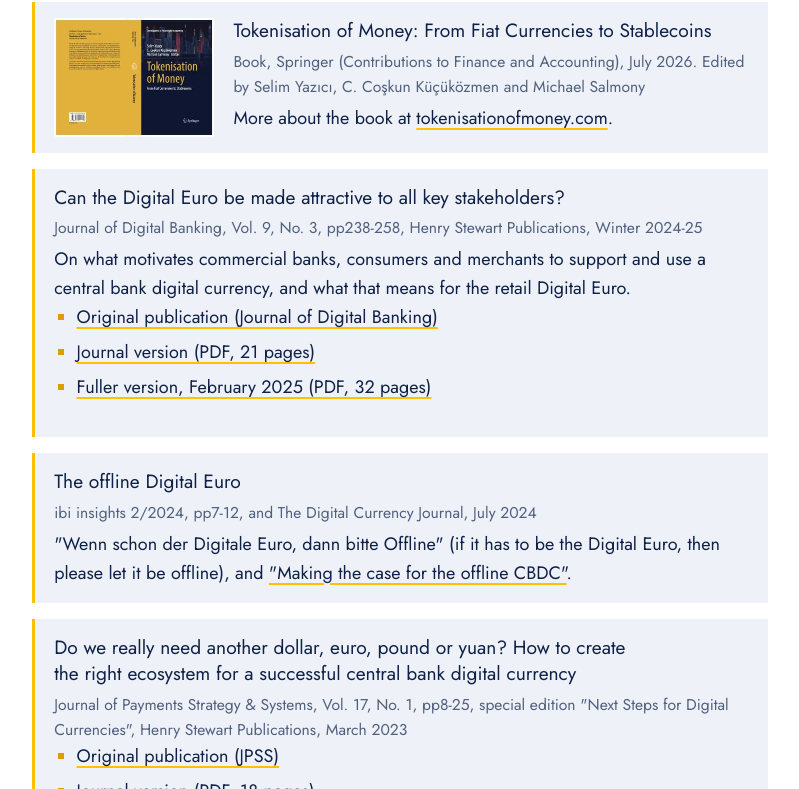
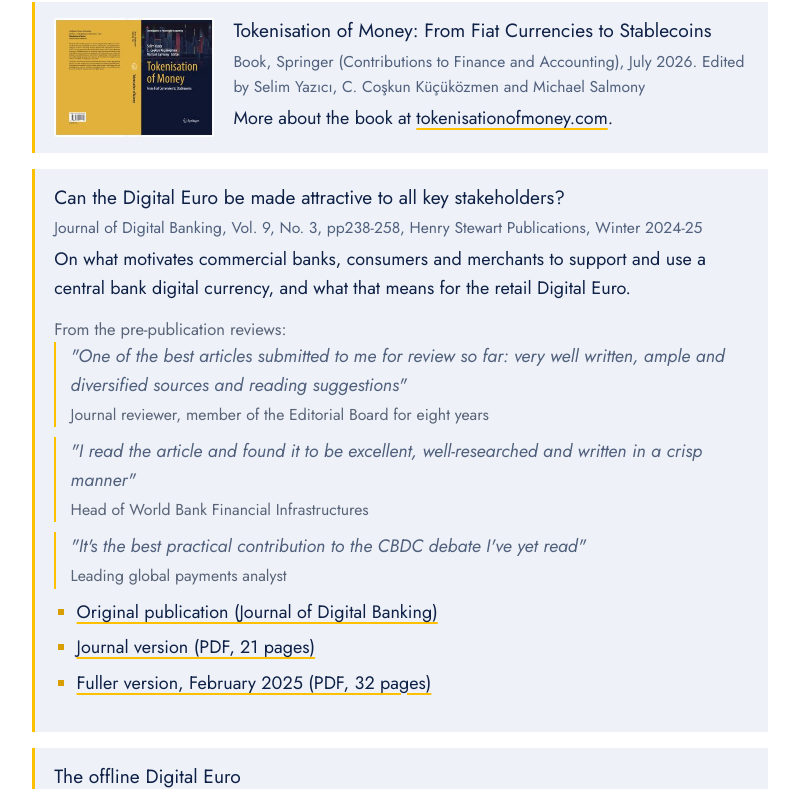
Before and after one commit to mgs49/payments-innovation-website, an Eleventy site: page src/publications.njk in a window 1280 px wide. Shown: the part 518-1307 px from the top of the page, without its empty margins (88-887 px from the left). Built offline with nearby package versions, Linux system fonts and the light colour scheme; Eleventy itself is replaced by a stand-in of ours; files that its build step writes are made by us from their sources.

Commit message:
Publications: reviewer quotes on the Digital Euro paper
Co-Authored-By: Claude Opus 5.5 <noreply@anthropic.com>
Claude-Session: https://claude.ai/code/session_012ZRZ6GaaFVVi3jHeFa15GL

```diff
--- a/src/assets/css/site.css
+++ b/src/assets/css/site.css
@@ -246,6 +246,11 @@ strong, b { font-weight: 600; }
 .pub p { margin: 0.3rem 0 0; }
 .pub .pub-where { color: var(--soft); font-size: 0.98rem; }
 .pub-links { margin: 0.5rem 0 0; padding-left: 1.1rem; }
+.pub-quotes { margin: 0.8rem 0 0.4rem; }
+.pub-quotes-head { margin: 0 0 0.3rem; font-size: 0.92em; color: #5a6478; }
+.pub-quotes blockquote { margin: 0 0 0.6rem; padding: 0 0 0 0.9rem; border-left: 2px solid #c9a227; font-style: italic; }
+.pub-quotes blockquote p { margin: 0; }
+.pub-quotes blockquote footer { font-style: normal; font-size: 0.88em; color: #5a6478; margin-top: 0.15rem; }
 .pub-feature { display: flex; gap: 1.2rem; align-items: flex-start; }
 .pub-feature img { flex: 0 0 auto; width: 160px; height: auto; }
 @media (max-width: 600px) { .pub-feature { flex-direction: column; } }
--- a/src/publications.njk
+++ b/src/publications.njk
@@ -23,6 +23,12 @@ description: "Key publications of Dr Michael Salmony on payments, digital and to
   <h3>Can the Digital Euro be made attractive to all key stakeholders?</h3>
   <p class="pub-where">Journal of Digital Banking, Vol. 9, No. 3, pp238-258, Henry Stewart Publications, Winter 2024-25</p>
   <p>On what motivates commercial banks, consumers and merchants to support and use a central bank digital currency, and what that means for the retail Digital Euro.</p>
+  <div class="pub-quotes">
+    <p class="pub-quotes-head">From the pre-publication reviews:</p>
+    <blockquote><p>"One of the best articles submitted to me for review so far: very well written, ample and diversified sources and reading suggestions"</p><footer>Journal reviewer, member of the Editorial Board for eight years</footer></blockquote>
+    <blockquote><p>"I read the article and found it to be excellent, well-researched and written in a crisp manner"</p><footer>Head of World Bank Financial Infrastructures</footer></blockquote>
+    <blockquote><p>"It's the best practical contribution to the CBDC debate I've yet read"</p><footer>Leading global payments analyst</footer></blockquote>
+  </div>
   <ul class="pub-links">
     <li><a href="https://doi.org/10.69554/AZLR6606">Original publication (Journal of Digital Banking)</a></li>
     <li><a href="/assets/uploads/2026/11/Digital-Euro-JDB-2024-Salmony.pdf">Journal version (PDF, 21 pages)</a></li>
```
